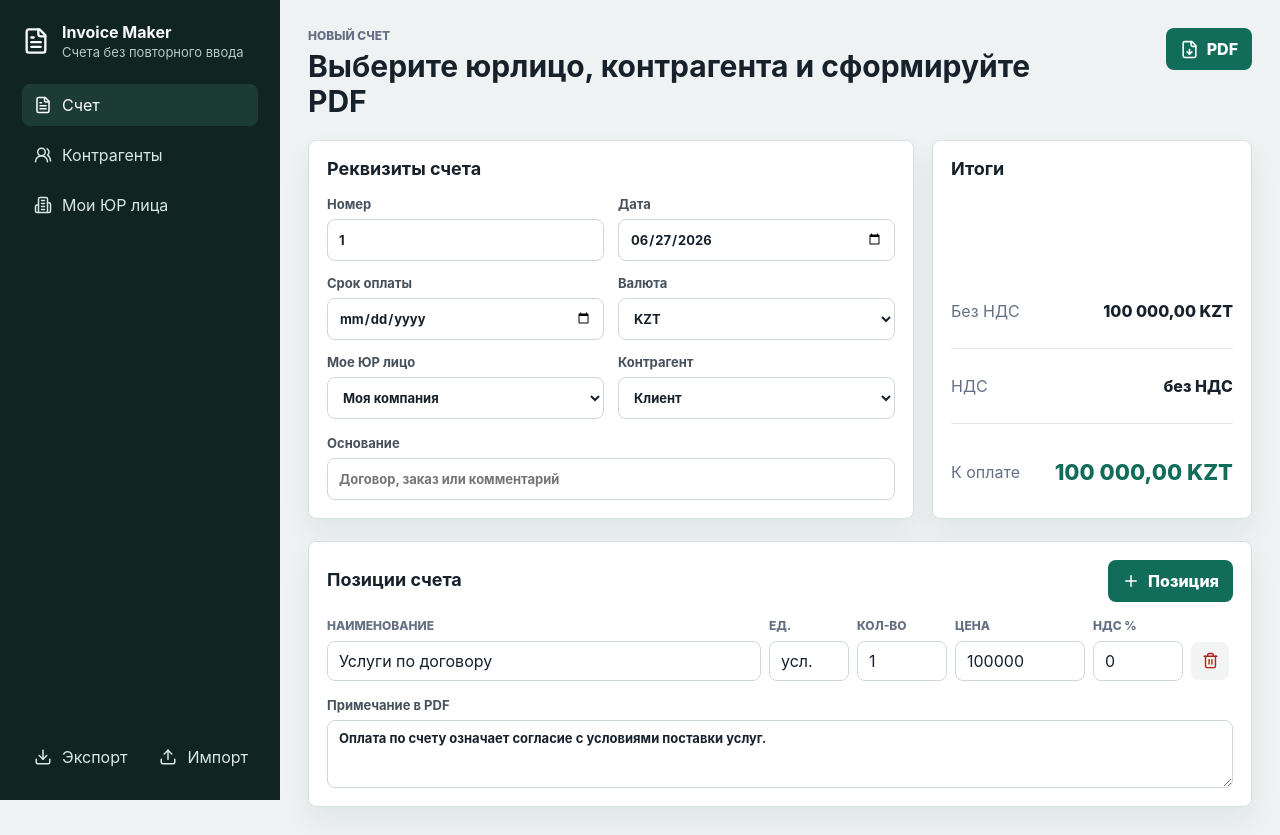
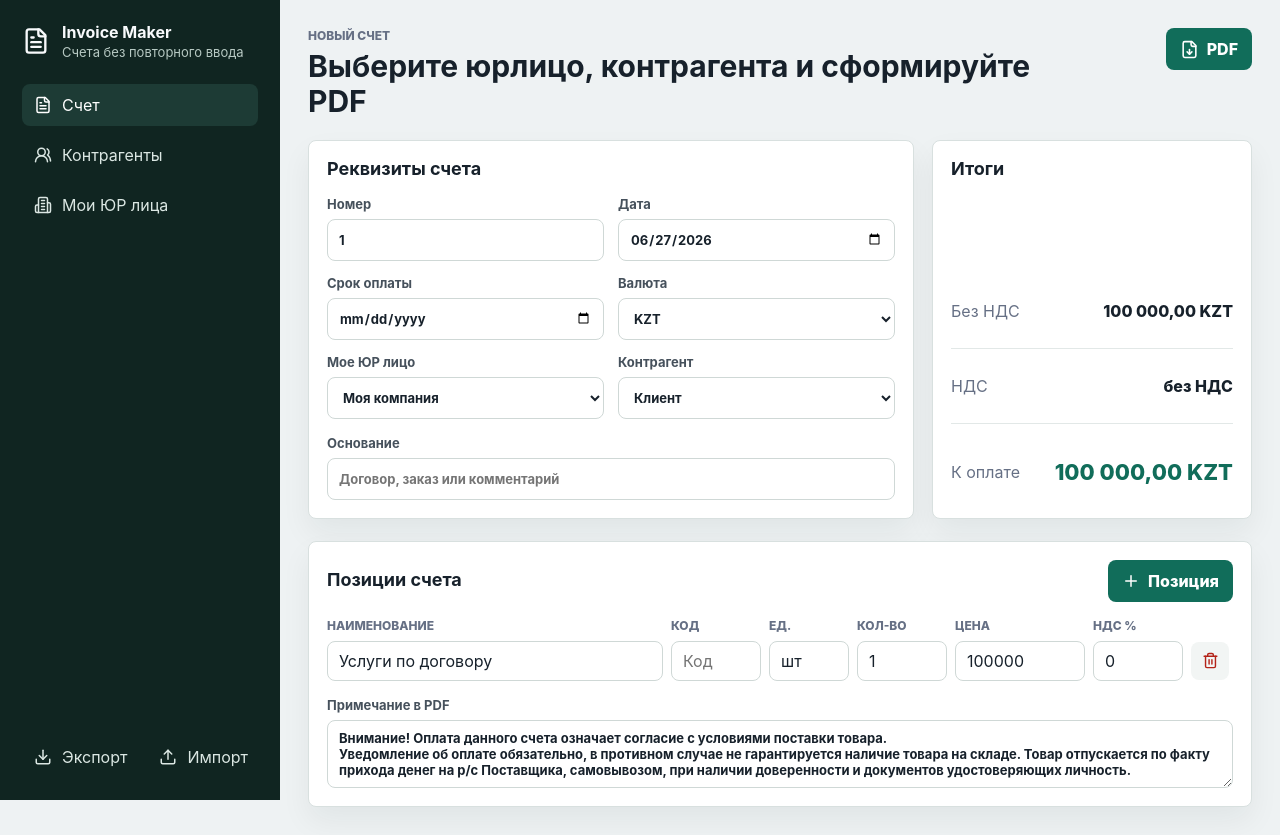
Before and after one commit to alsalim404/invoice_maker, a React (Vite) app: page / in a window 1280 px wide. Built offline with nearby package versions, Linux system fonts and the light colour scheme.

Commit message:
Match invoice PDF reference format

```diff
--- a/src/App.tsx
+++ b/src/App.tsx
@@ -37,6 +37,8 @@ const fieldLabels: Array<[keyof Entity, string, string]> = [
   ["bik", "БИК", ""],
   ["account", "ИИК / расчетный счет", ""],
   ["corrAccount", "Корр. счет", ""],
+  ["kbe", "Кбе", "19"],
+  ["paymentPurposeCode", "Код назначения платежа", "851"],
   ["director", "Руководитель", ""],
   ["accountant", "Бухгалтер", ""],
   ["phone", "Телефон", ""],
@@ -327,6 +329,7 @@ function InvoiceView({
         <div className="items-table">
           <div className="items-head">
             <span>Наименование</span>
+            <span>Код</span>
             <span>Ед.</span>
             <span>Кол-во</span>
             <span>Цена</span>
@@ -336,6 +339,7 @@ function InvoiceView({
           {data.invoice.items.map((item) => (
             <div className="item-row" key={item.id}>
               <input value={item.title} onChange={(event) => updateItem(item.id, { title: event.target.value })} placeholder="Услуга или товар" />
+              <input value={item.code} onChange={(event) => updateItem(item.id, { code: event.target.value })} placeholder="Код" />
               <input value={item.unit} onChange={(event) => updateItem(item.id, { unit: event.target.value })} />
               <input inputMode="decimal" value={item.quantity} onChange={(event) => updateItem(item.id, { quantity: numberValue(event.target.value) })} />
               <input inputMode="decimal" value={item.price} onChange={(event) => updateItem(item.id, { price: numberValue(event.target.value) })} />
--- a/src/pdf.ts
+++ b/src/pdf.ts
@@ -4,17 +4,26 @@ import type { Entity, InvoiceItem, InvoiceState } from "./types";
 type FontBundle = { pdfMake?: { vfs: Record<string, string> }; vfs?: Record<string, string> };
 
 const currencyLabels = {
-  KZT: "тенге",
-  RUB: "руб.",
+  KZT: "KZT",
+  RUB: "RUB",
   USD: "USD",
   EUR: "EUR",
 };
 
-const money = (value: number, currency: keyof typeof currencyLabels) =>
-  new Intl.NumberFormat("ru-RU", {
+const currencyWords = {
+  KZT: ["тенге", "тиын"],
+  RUB: ["рублей", "копеек"],
+  USD: ["долларов", "центов"],
+  EUR: ["евро", "центов"],
+};
+
+const money = (value: number) =>
+  new Intl.NumberFormat("en-US", {
     minimumFractionDigits: 2,
     maximumFractionDigits: 2,
-  }).format(value) + ` ${currencyLabels[currency]}`;
+  }).format(value);
+
+const totalMoney = (value: number, currency: keyof typeof currencyLabels) => `${money(value)} ${currencyLabels[currency]}`;
 
 const dateRu = (value: string) => {
   if (!value) return "";
@@ -35,28 +44,262 @@ export function calculateTotals(items: InvoiceItem[]) {
   );
 }
 
-const entityLines = (entity: Entity) =>
-  [
-    entity.legalName,
-    entity.taxId && `БИН/ИИН: ${entity.taxId}`,
-    entity.registrationCode && `КПП/код регистрации: ${entity.registrationCode}`,
+function supplierText(entity: Entity) {
+  return [entity.legalName || entity.title, entity.address].filter(Boolean).join(", ");
+}
+
+function customerText(entity: Entity) {
+  return [
+    entity.taxId && `ИИН/БИН: ${entity.taxId}`,
+    entity.legalName || entity.title,
     entity.address,
-    entity.bankName && `Банк: ${entity.bankName}`,
-    entity.bik && `БИК: ${entity.bik}`,
-    entity.account && `ИИК/р/с: ${entity.account}`,
-    entity.corrAccount && `к/с: ${entity.corrAccount}`,
-    entity.phone && `Тел.: ${entity.phone}`,
-    entity.email && `Email: ${entity.email}`,
-  ].filter(Boolean) as string[];
+  ]
+    .filter(Boolean)
+    .join(", ");
+}
 
-const signerLine = (label: string, name: string): Content => ({
-  columns: [
-    { text: label, width: 100 },
-    { text: "____________________", width: 150 },
-    { text: name || " ", width: "*" },
-  ],
-  margin: [0, 18, 0, 0],
-});
+function amountInWords(value: number, currency: keyof typeof currencyWords) {
+  const integer = Math.floor(Math.abs(value));
+  const fraction = Math.round((Math.abs(value) - integer) * 100);
+  const [major, minor] = currencyWords[currency];
+  return `${numberToRussianWords(integer)} ${major} ${String(fraction).padStart(2, "0")} ${minor}`;
+}
+
+const onesMale = ["", "один", "два", "три", "четыре", "пять", "шесть", "семь", "восемь", "девять"];
+const onesFemale = ["", "одна", "две", "три", "четыре", "пять", "шесть", "семь", "восемь", "девять"];
+const teens = [
+  "десять",
+  "одиннадцать",
+  "двенадцать",
+  "тринадцать",
+  "четырнадцать",
+  "пятнадцать",
+  "шестнадцать",
+  "семнадцать",
+  "восемнадцать",
+  "девятнадцать",
+];
+const tens = ["", "", "двадцать", "тридцать", "сорок", "пятьдесят", "шестьдесят", "семьдесят", "восемьдесят", "девяносто"];
+const hundreds = ["", "сто", "двести", "триста", "четыреста", "пятьсот", "шестьсот", "семьсот", "восемьсот", "девятьсот"];
+
+function numberToRussianWords(value: number) {
+  if (value === 0) return "ноль";
+
+  const groups = [
+    { value: 1_000_000_000, forms: ["миллиард", "миллиарда", "миллиардов"], female: false },
+    { value: 1_000_000, forms: ["миллион", "миллиона", "миллионов"], female: false },
+    { value: 1_000, forms: ["тысяча", "тысячи", "тысяч"], female: true },
+  ];
+
+  const words: string[] = [];
+  let rest = value;
+
+  for (const group of groups) {
+    const count = Math.floor(rest / group.value);
+    if (count) {
+      words.push(...triadToWords(count, group.female), plural(count, group.forms));
+      rest %= group.value;
+    }
+  }
+
+  if (rest) words.push(...triadToWords(rest, false));
+  return words.join(" ");
+}
+
+function triadToWords(value: number, female: boolean) {
+  const words: string[] = [];
+  const h = Math.floor(value / 100);
+  const t = Math.floor((value % 100) / 10);
+  const o = value % 10;
+
+  if (h) words.push(hundreds[h]);
+  if (t === 1) {
+    words.push(teens[o]);
+  } else {
+    if (t) words.push(tens[t]);
+    if (o) words.push((female ? onesFemale : onesMale)[o]);
+  }
+
+  return words;
+}
+
+function plural(value: number, forms: string[]) {
+  const lastTwo = value % 100;
+  const last = value % 10;
+  if (lastTwo >= 11 && lastTwo <= 19) return forms[2];
+  if (last === 1) return forms[0];
+  if (last >= 2 && last <= 4) return forms[1];
+  return forms[2];
+}
+
+function paymentOrderTable(issuer: Entity): Content {
+  return {
+    stack: [
+      { text: "Образец платежного поручения", bold: true, fontSize: 10.5, margin: [0, 0, 0, 0] },
+      {
+        table: {
+          widths: ["*", 94, 78],
+          body: [
+            [
+              {
+                stack: [
+                  { text: "Бенефициар:", bold: true },
+                  { text: issuer.legalName || issuer.title || "Поставщик", bold: true },
+                  { text: `\nБИН: ${issuer.taxId || ""}` },
+                ],
+              },
+              { stack: [{ text: "ИИК", bold: true, alignment: "center" }, { text: issuer.account || "", bold: true, alignment: "center", fontSize: 7.1, margin: [0, 14, 0, 0] }] },
+              { stack: [{ text: "Кбе", bold: true, alignment: "center" }, { text: issuer.kbe || "", bold: true, alignment: "center", margin: [0, 14, 0, 0] }] },
+            ],
+            [
+              { text: `Банк бенефициара:\n${issuer.bankName || ""}` },
+              { stack: [{ text: "БИК", bold: true, alignment: "center" }, { text: issuer.bik || "", bold: true, alignment: "center", fontSize: 7.8, margin: [0, 10, 0, 0] }] },
+              { stack: [{ text: "Код назначения платежа", bold: true, alignment: "center" }, { text: issuer.paymentPurposeCode || "", bold: true, alignment: "center", margin: [0, 10, 0, 0] }] },
+            ],
+          ],
+        },
+        layout: {
+          hLineWidth: () => 0.8,
+          vLineWidth: () => 0.8,
+          hLineColor: () => "#000000",
+          vLineColor: () => "#000000",
+          paddingLeft: () => 2,
+          paddingRight: () => 2,
+          paddingTop: () => 2,
+          paddingBottom: () => 2,
+        },
+      },
+    ],
+    margin: [0, 20, 0, 20],
+  };
+}
+
+export function buildInvoiceDoc(invoice: InvoiceState, issuer: Entity, customer: Entity): TDocumentDefinitions {
+  const totals = calculateTotals(invoice.items);
+  const body: TableCell[][] = [
+    [
+      { text: "№", bold: true, alignment: "center" },
+      { text: "Код", bold: true, alignment: "center" },
+      { text: "Наименование", bold: true, alignment: "center" },
+      { text: "Кол-во", bold: true, alignment: "center" },
+      { text: "Ед.", bold: true, alignment: "center" },
+      { text: "Цена", bold: true, alignment: "center" },
+      { text: "Сумма", bold: true, alignment: "center" },
+    ],
+    ...invoice.items.map((item, index): TableCell[] => {
+      const subtotal = Number(item.quantity || 0) * Number(item.price || 0);
+      return [
+        { text: String(index + 1), alignment: "center" },
+        { text: item.code || "", alignment: "center" },
+        item.title || "Позиция",
+        { text: String(item.quantity || 0), alignment: "center" },
+        { text: item.unit || "шт", alignment: "center" },
+        { text: money(Number(item.price || 0)), alignment: "right" },
+        { text: money(subtotal), alignment: "right" },
+      ];
+    }),
+  ];
+
+  const note = invoice.note?.trim()
+    ? invoice.note
+    : "Внимание! Оплата данного счета означает согласие с условиями поставки товара.";
+  const contract = invoice.contract?.trim() || "Без договора";
+  const amountWords = amountInWords(totals.total, invoice.currency);
+
+  return {
+    pageSize: "LETTER",
+    pageMargins: [36, 40, 36, 34],
+    defaultStyle: {
+      font: "Roboto",
+      fontSize: 8.2,
+      lineHeight: 1.05,
+      color: "#000000",
+    },
+    styles: {
+      title: { fontSize: 13.5, bold: true },
+      label: { fontSize: 8.8 },
+      value: { fontSize: 8.5, bold: true },
+      strong: { bold: true },
+    },
+    content: [
+      { text: note, fontSize: 8.2, margin: [126, 0, 80, 0] },
+      paymentOrderTable(issuer),
+      { text: `Счет на оплату №${invoice.number || "б/н"} от ${dateRu(invoice.date)}`, style: "title", margin: [0, 0, 0, 10] },
+      { canvas: [{ type: "line", x1: 0, y1: 0, x2: 540, y2: 0, lineWidth: 1.7, lineColor: "#000000" }], margin: [0, 0, 0, 7] },
+      {
+        columns: [
+          { text: "Поставщик:", style: "label", width: 58 },
+          { text: supplierText(issuer), style: "value", width: "*" },
+        ],
+        columnGap: 0,
+        margin: [0, 0, 0, 22],
+      },
+      {
+        columns: [
+          { text: "Покупатель:", style: "label", width: 58 },
+          { text: customerText(customer), style: "value", width: "*" },
+        ],
+        columnGap: 0,
+        margin: [0, 0, 0, 16],
+      },
+      {
+        columns: [
+          { text: "Договор:", style: "label", width: 58 },
+          { text: contract, style: "value", width: "*" },
+        ],
+        margin: [0, 0, 0, 8],
+      },
+      {
+        table: {
+          headerRows: 1,
+          widths: [26, 48, "*", 40, 30, 62, 68],
+          body,
+        },
+        layout: {
+          hLineWidth: () => 0.7,
+          vLineWidth: () => 0.7,
+          hLineColor: () => "#000000",
+          vLineColor: () => "#000000",
+          paddingLeft: () => 2,
+          paddingRight: () => 2,
+          paddingTop: () => 1,
+          paddingBottom: () => 1,
+        },
+        fontSize: 7.6,
+      },
+      {
+        columns: [
+          { text: "" },
+          {
+            table: {
+              widths: [86, 72],
+              body: [
+                [{ text: "Итого:", bold: true, alignment: "right" }, { text: money(totals.total), bold: true, alignment: "right" }],
+                [{ text: "В том числе НДС:", bold: true, alignment: "right" }, { text: money(totals.vat), bold: true, alignment: "right" }],
+              ],
+            },
+            layout: "noBorders",
+            width: 164,
+            margin: [0, 8, 0, 0],
+          },
+        ],
+      },
+      {
+        text: `Всего наименований ${invoice.items.length}, на сумму ${new Intl.NumberFormat("ru-RU", { maximumFractionDigits: 0 }).format(totals.total)} ${invoice.currency}`,
+        margin: [0, 6, 0, 2],
+      },
+      { text: `Всего к оплате: ${amountWords}`, bold: true, margin: [0, 0, 0, 10] },
+      { canvas: [{ type: "line", x1: 0, y1: 0, x2: 540, y2: 0, lineWidth: 1.2, lineColor: "#000000" }], margin: [0, 0, 0, 16] },
+      {
+        columns: [
+          { text: "Исполнитель", bold: true, width: 70 },
+          { canvas: [{ type: "line", x1: 0, y1: 13, x2: 315, y2: 13, lineWidth: 0.6, lineColor: "#000000" }], width: 320 },
+          { text: `/${issuer.director || issuer.accountant || ""}/`, width: "*" },
+        ],
+      },
+    ],
+  };
+}
 
 export async function generateInvoicePdf(invoice: InvoiceState, issuer: Entity, customer: Entity) {
   const [{ default: pdfMake }, { default: pdfFonts }] = await Promise.all([
@@ -67,114 +310,8 @@ export async function generateInvoicePdf(invoice: InvoiceState, issuer: Entity,
   (pdfMake as unknown as { vfs: Record<string, string> }).vfs =
     (pdfFonts as FontBundle).pdfMake?.vfs ?? (pdfFonts as FontBundle).vfs ?? {};
 
-  const totals = calculateTotals(invoice.items);
-  const body: TableCell[][] = [
-    [
-      { text: "№", bold: true },
-      { text: "Наименование", bold: true },
-      { text: "Ед.", bold: true },
-      { text: "Кол-во", bold: true, alignment: "right" },
-      { text: "Цена", bold: true, alignment: "right" },
-      { text: "НДС", bold: true, alignment: "right" },
-      { text: "Сумма", bold: true, alignment: "right" },
-    ],
-    ...invoice.items.map((item, index): TableCell[] => {
-      const subtotal = Number(item.quantity || 0) * Number(item.price || 0);
-      const vat = subtotal * (Number(item.vatRate || 0) / 100);
-      return [
-        String(index + 1),
-        item.title || "Позиция",
-        item.unit || "шт.",
-        { text: String(item.quantity || 0), alignment: "right" as const },
-        { text: money(Number(item.price || 0), invoice.currency), alignment: "right" as const },
-        { text: item.vatRate ? money(vat, invoice.currency) : "без НДС", alignment: "right" as const },
-        { text: money(subtotal + vat, invoice.currency), alignment: "right" as const },
-      ];
-    }),
-  ];
-
-  const doc: TDocumentDefinitions = {
-    pageSize: "A4",
-    pageMargins: [36, 32, 36, 42],
-    defaultStyle: {
-      font: "Roboto",
-      fontSize: 9,
-      lineHeight: 1.15,
-    },
-    styles: {
-      title: { fontSize: 18, bold: true, margin: [0, 18, 0, 12] },
-      blockTitle: { bold: true, margin: [0, 0, 0, 4] },
-      muted: { color: "#64748b" },
-    },
-    content: [
-      {
-        columns: [
-          {
-            stack: [{ text: issuer.legalName || issuer.title, bold: true }, ...entityLines(issuer).slice(1)],
-            width: "*",
-          },
-          {
-            text: ["Счет сформирован: ", dateRu(new Date().toISOString().slice(0, 10))],
-            style: "muted",
-            alignment: "right",
-            width: 150,
-          },
-        ],
-      },
-      { text: `Счет на оплату № ${invoice.number || "б/н"} от ${dateRu(invoice.date)}`, style: "title" },
-      {
-        columns: [
-          { stack: [{ text: "Поставщик", style: "blockTitle" }, ...entityLines(issuer)], width: "50%" },
-          { stack: [{ text: "Покупатель", style: "blockTitle" }, ...entityLines(customer)], width: "50%" },
-        ],
-        columnGap: 18,
-      },
-      invoice.contract
-        ? { text: `Основание: ${invoice.contract}`, margin: [0, 12, 0, 0] }
-        : { text: " ", margin: [0, 8, 0, 0] },
-      invoice.dueDate
-        ? { text: `Срок оплаты: до ${dateRu(invoice.dueDate)}`, margin: [0, 3, 0, 8] }
-        : { text: " ", margin: [0, 3, 0, 8] },
-      {
-        table: {
-          headerRows: 1,
-          widths: [18, "*", 34, 42, 70, 70, 78],
-          body,
-        },
-        layout: {
-          fillColor: (rowIndex) => (rowIndex === 0 ? "#f1f5f9" : null),
-          hLineColor: () => "#cbd5e1",
-          vLineColor: () => "#cbd5e1",
-          paddingTop: () => 6,
-          paddingBottom: () => 6,
-        },
-      },
-      {
-        columns: [
-          { text: "" },
-          {
-            table: {
-              widths: ["*", 95],
-              body: [
-                ["Итого без НДС:", { text: money(totals.subtotal, invoice.currency), alignment: "right" }],
-                ["НДС:", { text: totals.vat ? money(totals.vat, invoice.currency) : "без НДС", alignment: "right" }],
-                [{ text: "Всего к оплате:", bold: true }, { text: money(totals.total, invoice.currency), bold: true, alignment: "right" }],
-              ],
-            },
-            layout: "noBorders",
-            width: 240,
-            margin: [0, 12, 0, 0],
-          },
-        ],
-      },
-      invoice.note ? { text: invoice.note, margin: [0, 18, 0, 0] } : { text: "" },
-      signerLine("Руководитель", issuer.director),
-      signerLine("Бухгалтер", issuer.accountant),
-    ],
-  };
-
   await new Promise<void>((resolve) => {
-    pdfMake.createPdf(doc).getBlob((blob: Blob) => {
+    pdfMake.createPdf(buildInvoiceDoc(invoice, issuer, customer)).getBlob((blob: Blob) => {
       const url = URL.createObjectURL(blob);
       const link = document.createElement("a");
       link.href = url;
--- a/src/storage.ts
+++ b/src/storage.ts
@@ -15,6 +15,8 @@ export const emptyEntity = (): Entity => ({
   bik: "",
   account: "",
   corrAccount: "",
+  kbe: "",
+  paymentPurposeCode: "",
   director: "",
   accountant: "",
   phone: "",
@@ -23,8 +25,9 @@ export const emptyEntity = (): Entity => ({
 
 export const emptyItem = () => ({
   id: crypto.randomUUID(),
+  code: "",
   title: "",
-  unit: "усл.",
+  unit: "шт",
   quantity: 1,
   price: 0,
   vatRate: 0,
@@ -41,6 +44,8 @@ const ownEntity: Entity = {
   bik: "CASPKZKA",
   account: "KZ000000000000000000",
   corrAccount: "",
+  kbe: "19",
+  paymentPurposeCode: "851",
   director: "Иванов Иван Иванович",
   accountant: "Иванов Иван Иванович",
   phone: "+7 700 000 00 00",
@@ -58,6 +63,8 @@ const counterparty: Entity = {
   bik: "",
   account: "",
   corrAccount: "",
+  kbe: "",
+  paymentPurposeCode: "",
   director: "",
   accountant: "",
   phone: "",
@@ -75,14 +82,15 @@ const invoice: InvoiceState = {
   items: [
     {
       id: crypto.randomUUID(),
+      code: "",
       title: "Услуги по договору",
-      unit: "усл.",
+      unit: "шт",
       quantity: 1,
       price: 100000,
       vatRate: 0,
     },
   ],
-  note: "Оплата по счету означает согласие с условиями поставки услуг.",
+  note: "Внимание! Оплата данного счета означает согласие с условиями поставки товара.\nУведомление об оплате обязательно, в противном случае не гарантируется наличие товара на складе. Товар отпускается по факту прихода денег на р/с Поставщика, самовывозом, при наличии доверенности и документов удостоверяющих личность.",
 };
 
 export const initialData: AppData = {
@@ -97,14 +105,32 @@ export function loadData(): AppData {
 
   try {
     const parsed = JSON.parse(stored) as AppData;
+    const ownEntities = parsed.ownEntities?.length ? parsed.ownEntities : initialData.ownEntities;
+    const counterparties = parsed.counterparties?.length ? parsed.counterparties : initialData.counterparties;
+    const invoice = parsed.invoice ?? initialData.invoice;
+
     return {
-      ownEntities: parsed.ownEntities?.length ? parsed.ownEntities : initialData.ownEntities,
-      counterparties: parsed.counterparties?.length ? parsed.counterparties : initialData.counterparties,
-      invoice: parsed.invoice ?? initialData.invoice,
+      ownEntities: ownEntities.map(normalizeEntity),
+      counterparties: counterparties.map(normalizeEntity),
+      invoice: {
+        ...initialData.invoice,
+        ...invoice,
+        items: (invoice.items?.length ? invoice.items : initialData.invoice.items).map((item) => ({
+          ...emptyItem(),
+          ...item,
+        })),
+      },
     };
   } catch {
     return initialData;
   }
+}
+
+function normalizeEntity(entity: Entity): Entity {
+  return {
+    ...emptyEntity(),
+    ...entity,
+  };
 }
 
 export function saveData(data: AppData) {
--- a/src/styles.css
+++ b/src/styles.css
@@ -280,9 +280,9 @@ textarea:focus {
 .items-head,
 .item-row {
   display: grid;
-  grid-template-columns: minmax(260px, 1fr) 80px 90px 130px 90px 42px;
+  grid-template-columns: minmax(260px, 1fr) 90px 80px 90px 130px 90px 42px;
   gap: 8px;
-  min-width: 760px;
+  min-width: 860px;
   align-items: center;
 }
 
--- a/src/types.ts
+++ b/src/types.ts
@@ -11,6 +11,8 @@ export type Entity = {
   bik: string;
   account: string;
   corrAccount: string;
+  kbe: string;
+  paymentPurposeCode: string;
   director: string;
   accountant: string;
   phone: string;
@@ -19,6 +21,7 @@ export type Entity = {
 
 export type InvoiceItem = {
   id: string;
+  code: string;
   title: string;
   unit: string;
   quantity: number;
```
Also changed, not shown: 1 other file (tests, documents, lock files or other folders).
